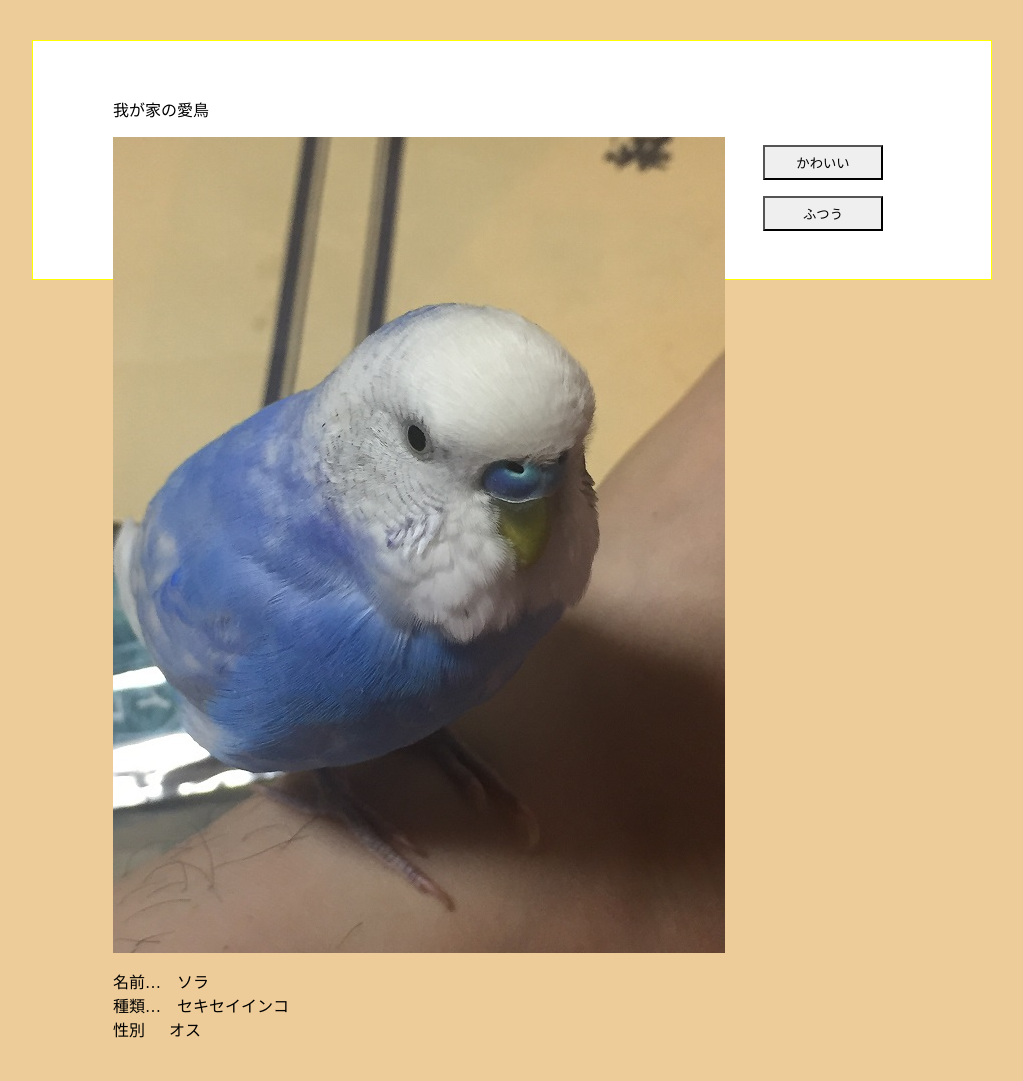
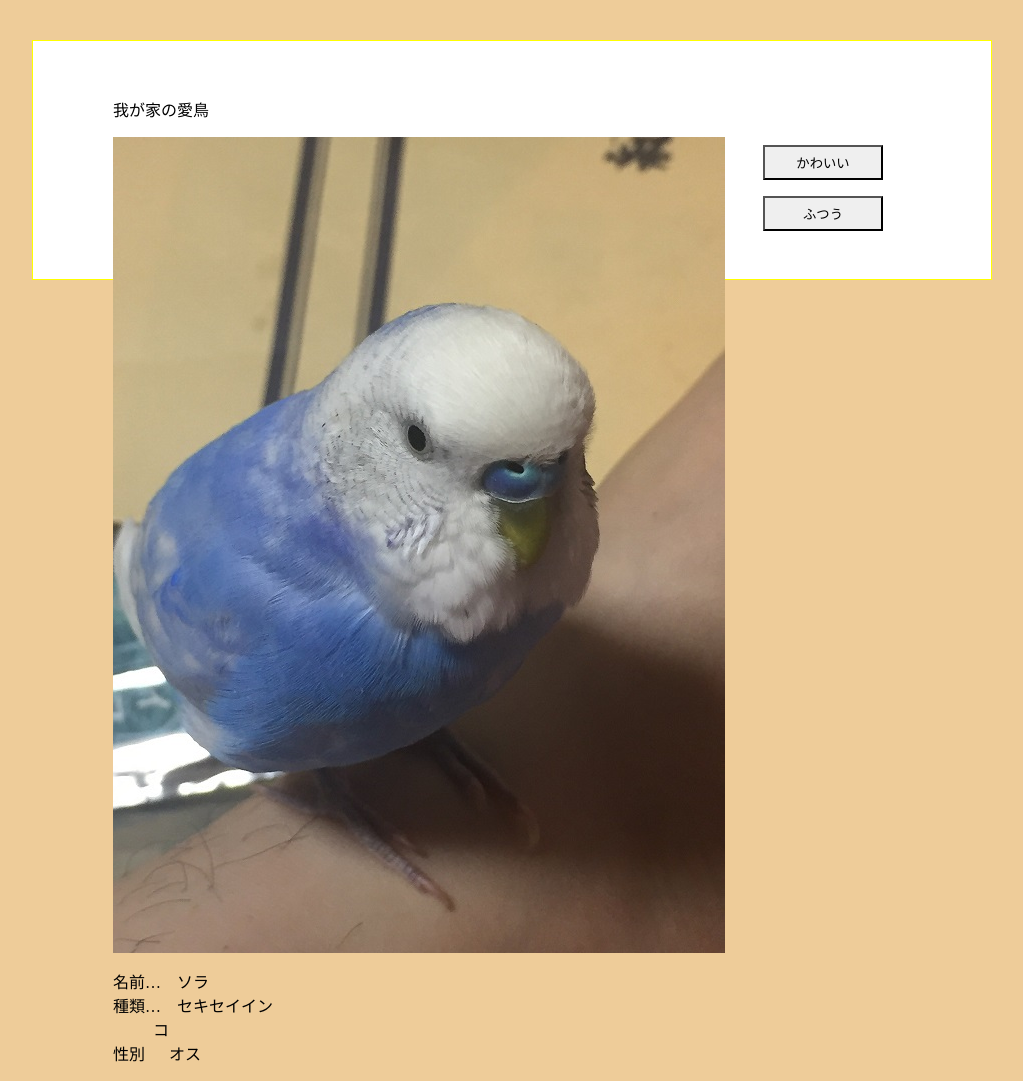
Before and after one commit to ekuaru/web1-6, a plain HTML site: page index.html in a window 1280 px wide. Shown: the whole page, without its empty margins (128-1151 px from the left). Before the commit the page ends 1057 px from the top, so only its background shows below. Drawn offline with Linux system fonts and the light colour scheme.

Commit message:
Update default.css

```diff
--- a/css/default.css
+++ b/css/default.css
@@ -23,7 +23,6 @@ background-color: white;
 
 .explanation{
   float: left;
-  width: 468px;
 }
 dt{
   clear: left;
```
